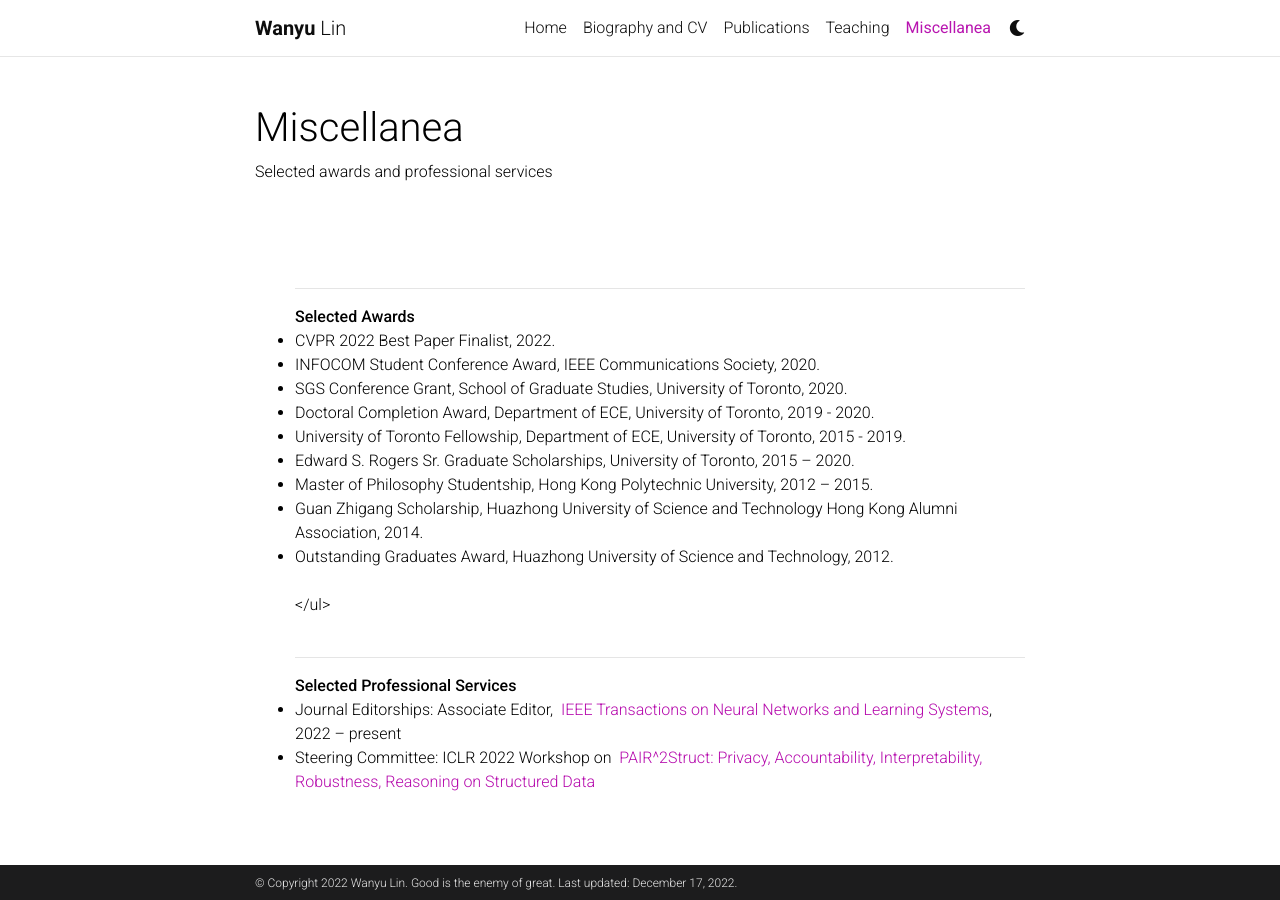
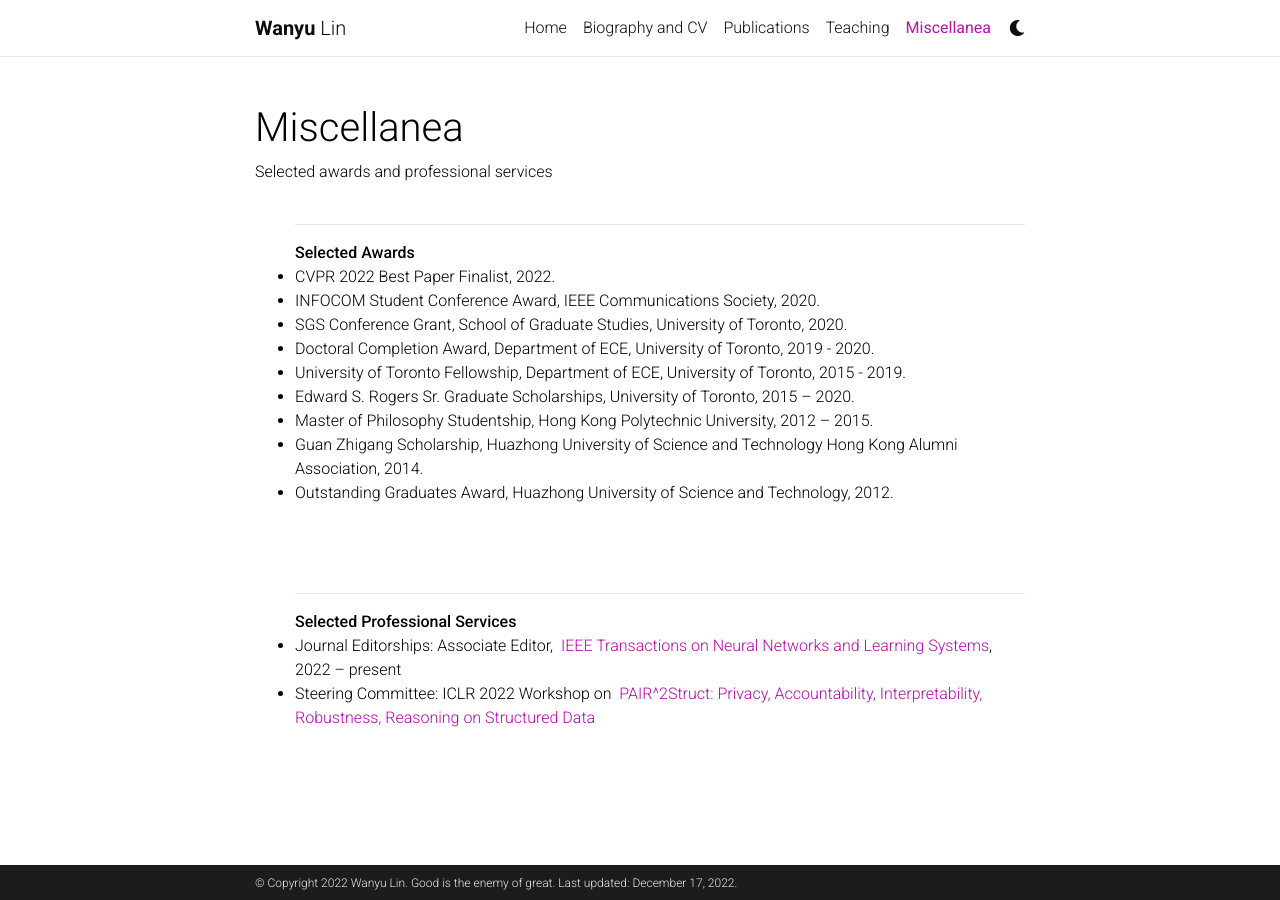
Before and after one commit to wanyu-lin/wanyulin.github.io, a Jekyll site: the page built from _pages/awards.md, in a window 1280 px wide. Built offline with Jekyll 4.4.1, drawn with Linux system fonts in a browser that asks for light colours; comment, search, counter and statistics services are not loaded; a style sheet for code colours, icons or effects is not loaded.

Commit message:
Update awards.md

```diff
--- a/_pages/awards.md
+++ b/_pages/awards.md
@@ -7,7 +7,6 @@ nav: true
 ---
 <br>
 <ul class="square">
-<br><br>
 <p><hr>
 <strong>Selected Awards</strong>
 <li> CVPR 2022 Best Paper Finalist, 2022.</li>
@@ -33,7 +32,6 @@ nav: true
 
 <li><i>Self-Renewal Scholarship</i>, Huazhong University of Science and Technology, 2008 and 2009.</li>
  -->
-</ul>
 <br><br>
 <p><hr>
 <strong>Selected Professional Services</strong>
```
